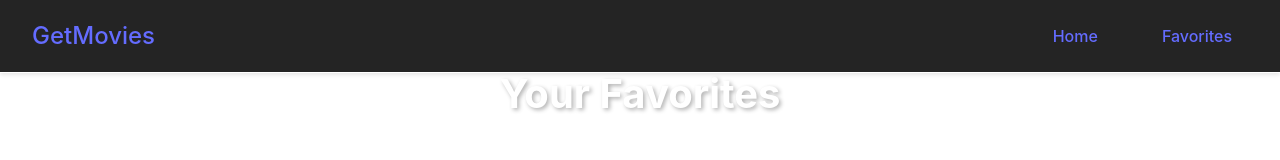
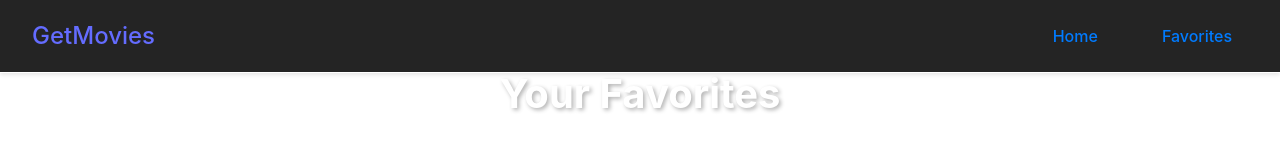
Before and after one commit to muleseifu/movie-app, a React (Vite) app: page /favorites in a window 1280 px wide. Shown: the top 160 px of the page. Built offline with nearby package versions, Linux system fonts and the light colour scheme.

Commit message:
make the links interactive and also the boddy to margin bottom a little bit

```diff
--- a/src/css/Home.css
+++ b/src/css/Home.css
@@ -2,6 +2,7 @@
   padding: 2rem 0;
   width: 100%;
   box-sizing: border-box;
+  margin-top: 50px;
 }
 
 .search-form {
--- a/src/css/Navbar.css
+++ b/src/css/Navbar.css
@@ -33,11 +33,16 @@
   font-size: 1rem;
   padding: 0.5rem 1rem;
   border-radius: 4px;
+  color: #007BFF;
+
   transition: background-color 0.2s;
+  transition: transform 0.3s ease;
 }
 
 .nav-link:hover {
   background-color: rgba(255, 255, 255, 0.1);
+  transform: scale(1.1);
+  color: rgb(165, 162, 255);
 }
 
 @media (max-width: 768px) {
@@ -57,3 +62,23 @@
     padding: 0.5rem;
   }
 }
+
+
+
+
+
+
+.nav-link::after {
+  content: "";
+  position: absolute;
+  left: 0;
+  bottom: 0;
+  width: 0%;
+  height: 2px;
+  background-color: #007BFF;
+  transition: width 0.3s ease;
+}
+
+.nav-link:hover::after {
+  width: 100%;
+}
```
